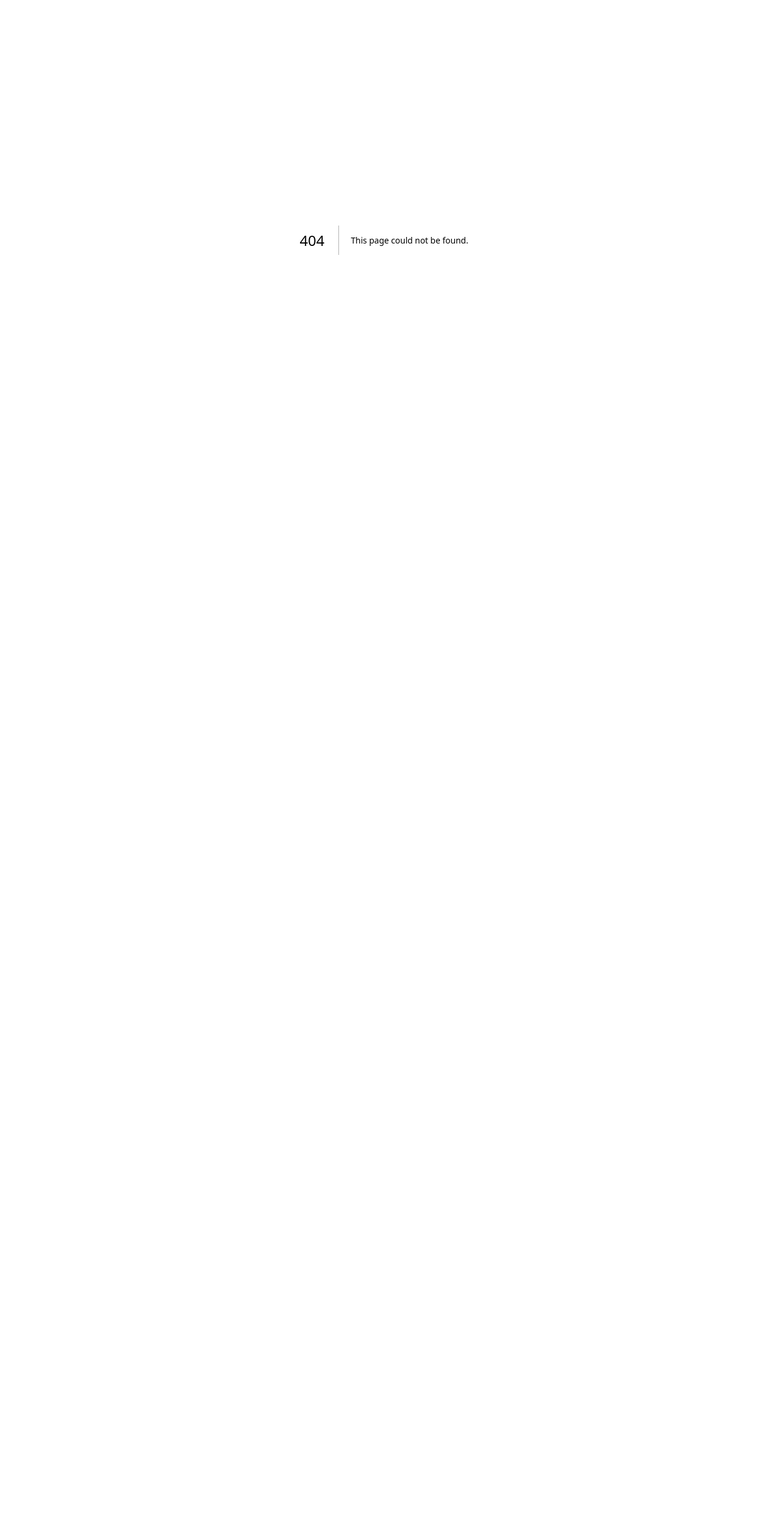
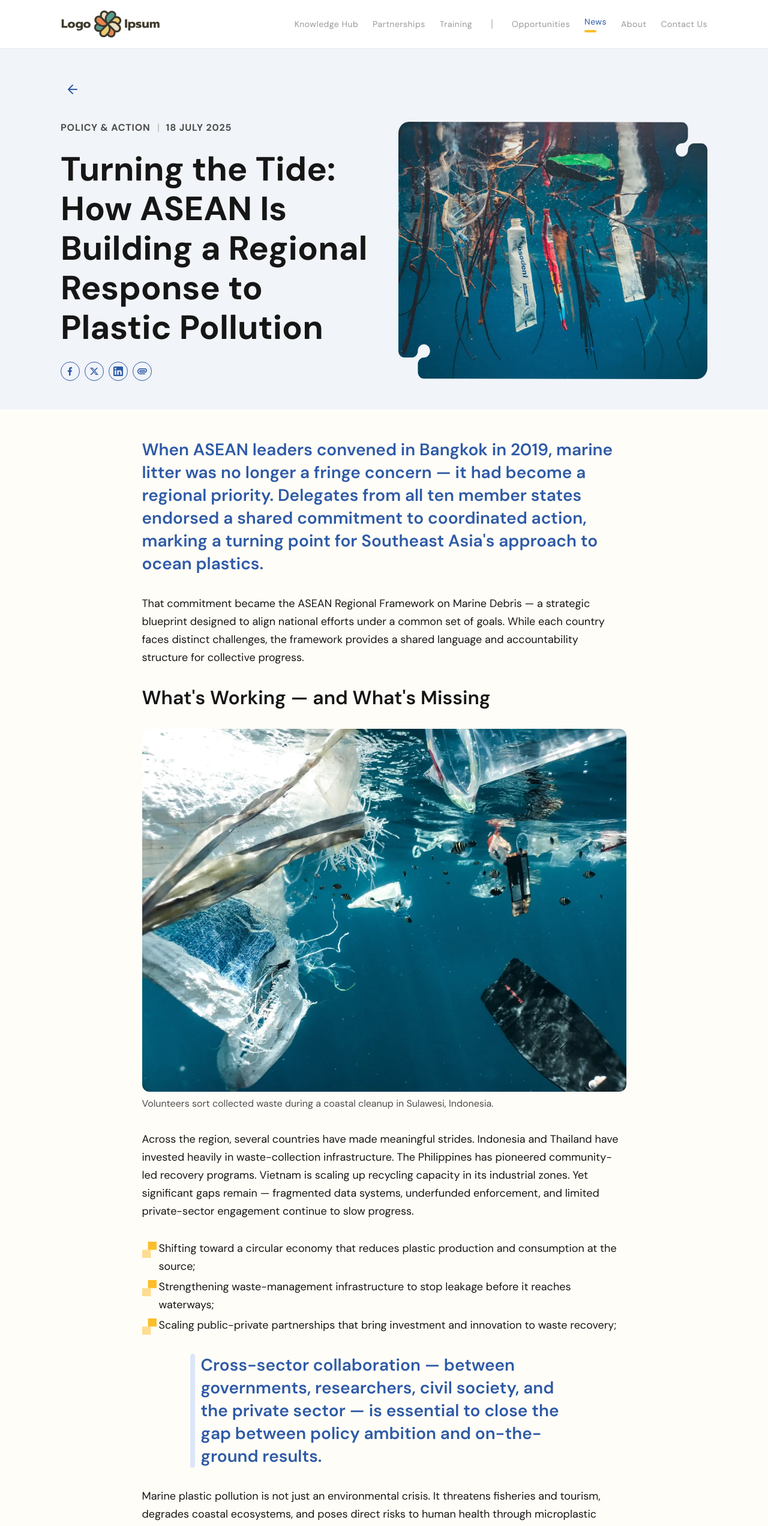
Before and after one commit to andikaflying/asean-plastics, a Next.js app: page /news/turning-the-tide-asean-marine-plastic-response in a window 1280 px wide. Before the commit this address had no page. Shown: the top 2544 px of the page at 60% size. Before the commit the page ends 800 px from the top, so only its background shows below. Built offline with nearby package versions, Linux system fonts and the light colour scheme.

Commit message:
feat: create news page

```diff
--- /dev/null
+++ b/src/app/(site)/news/[slug]/page.tsx
@@ -0,0 +1,49 @@
+import type { Metadata } from 'next';
+import { notFound } from 'next/navigation';
+import { getQueryClient } from '@/lib/query-client';
+import { NEWS_KEYS } from '@/constants/query-keys';
+import { fetchNewsArticle } from '@/services/news';
+import { NewsArticleView } from '@/components/features/news/NewsArticleView';
+
+type NewsDetailPageProps = {
+  params: Promise<{ slug: string }>;
+};
+
+export async function generateMetadata({ params }: NewsDetailPageProps): Promise<Metadata> {
+  const { slug } = await params;
+
+  try {
+    const article = await fetchNewsArticle(slug);
+
+    return {
+      title: `${article.title}`,
+      description: article.excerpt,
+      openGraph: {
+        title: article.title,
+        description: article.excerpt,
+        images: [{ url: article.image.src }],
+        type: 'article',
+        publishedTime: article.publishedAt,
+      },
+    };
+  } catch {
+    return { title: 'News | ASEAN Plastics Knowledge Platform' };
+  }
+}
+
+export default async function NewsDetailPage({ params }: NewsDetailPageProps) {
+  const { slug } = await params;
+  const queryClient = getQueryClient();
+
+  try {
+    const article = await fetchNewsArticle(slug);
+    queryClient.setQueryData(NEWS_KEYS.detail(slug), article);
+  } catch (error) {
+    if (error instanceof Error) {
+      notFound();
+    }
+    throw error;
+  }
+
+  return <NewsArticleView slug={slug} />;
+}
--- /dev/null
+++ b/src/components/common/design-system/ErrorState.tsx
@@ -0,0 +1,40 @@
+import { Typography } from './Typography';
+import { Button } from './Button';
+import { cn } from '@/utils/cn';
+
+type ErrorStateProps = {
+  title?: string;
+  message?: string;
+  onRetry?: () => void;
+  className?: string;
+};
+
+export function ErrorState({
+  title = 'Something went wrong',
+  message = 'We could not load this content. Please try again.',
+  onRetry,
+  className,
+}: ErrorStateProps) {
+  return (
+    <div
+      role="alert"
+      aria-live="assertive"
+      className={cn(
+        'border-grey-200 flex flex-col items-center gap-4 rounded-xl border bg-white px-8 py-12 text-center',
+        className,
+      )}
+    >
+      <Typography as="p" size="lg" weight="semibold">
+        {title}
+      </Typography>
+      <Typography as="p" size="base" color="muted">
+        {message}
+      </Typography>
+      {onRetry && (
+        <Button type="button" variant="primary" onClick={onRetry}>
+          Try again
+        </Button>
+      )}
+    </div>
+  );
+}
--- /dev/null
+++ b/src/components/features/news/NewsArticleBody.tsx
@@ -0,0 +1,96 @@
+import Image from 'next/image';
+import { Typography } from '@/components/common/design-system/Typography';
+import type { NewsBodyBlock } from '@/types/news';
+
+function ArticleBlock({ block }: { block: NewsBodyBlock }) {
+  switch (block.type) {
+    case 'lede':
+      return (
+        <Typography as="p" size="xl" weight="semibold" className="text-blue-500">
+          {block.text}
+        </Typography>
+      );
+
+    case 'heading':
+      return (
+        <Typography as="h2" size="2xl">
+          {block.text}
+        </Typography>
+      );
+
+    case 'paragraph':
+      return (
+        <Typography as="p" size="md">
+          {block.text}
+        </Typography>
+      );
+
+    case 'list':
+      return (
+        <ul className="flex flex-col gap-1">
+          {block.items.map((item) => (
+            <li key={item} className="flex items-start gap-1">
+              <Image
+                src="/icons/bullet.svg"
+                alt=""
+                width={24}
+                height={30}
+                aria-hidden="true"
+                className="mt-1 shrink-0"
+              />
+              <Typography as="span" size="md" className="flex-1">
+                {item}
+              </Typography>
+            </li>
+          ))}
+        </ul>
+      );
+
+    case 'quote':
+      return (
+        <blockquote className="flex items-stretch gap-2.5 px-0 sm:px-20">
+          <span aria-hidden="true" className="w-2 shrink-0 rounded-full bg-blue-100" />
+          <Typography as="p" size="xl" weight="semibold" className="flex-1 text-blue-500">
+            {block.text}
+          </Typography>
+        </blockquote>
+      );
+
+    case 'figure':
+      return (
+        <figure className="flex flex-col gap-2">
+          <div
+            className="relative w-full overflow-hidden rounded-xl bg-white"
+            style={{ aspectRatio: `${block.width} / ${block.height}` }}
+          >
+            <Image
+              src={block.src}
+              alt={block.alt}
+              fill
+              sizes="(min-width: 1024px) 50.4375rem, 100vw"
+              className="object-cover"
+              loading="lazy"
+            />
+          </div>
+          {block.caption && (
+            <Typography as="figcaption" size="base" color="muted">
+              {block.caption}
+            </Typography>
+          )}
+        </figure>
+      );
+
+    default:
+      return null;
+  }
+}
+
+export function NewsArticleBody({ blocks }: { blocks: NewsBodyBlock[] }) {
+  return (
+    <div className="flex flex-col gap-8">
+      {blocks.map((block, index) => (
+        <ArticleBlock key={`${index}-${block.type}`} block={block} />
+      ))}
+    </div>
+  );
+}
--- /dev/null
+++ b/src/components/features/news/NewsArticleView.tsx
@@ -0,0 +1,44 @@
+'use client';
+
+import { useNewsArticle } from '@/hooks/useNewsArticle';
+import { Container } from '@/components/layout/Container';
+import { Breadcrumbs } from '@/components/common/design-system/Breadcrumbs';
+import { ErrorState } from '@/components/common/design-system/ErrorState';
+import { NewsHero } from './NewsHero';
+import { NewsArticleBody } from './NewsArticleBody';
+import { CircularProgress } from '@/components/common/design-system/CircularProgress';
+
+export function NewsArticleView({ slug }: { slug: string }) {
+  const { data: article, isPending, isError, refetch } = useNewsArticle(slug);
+
+  if (isPending) {
+    return <CircularProgress />;
+  }
+
+  if (isError) {
+    return (
+      <Container className="py-12">
+        <ErrorState onRetry={() => refetch()} />
+      </Container>
+    );
+  }
+
+  return (
+    <article>
+      <NewsHero article={article} />
+      <Container className="py-8 lg:py-12">
+        <Breadcrumbs
+          className="sr-only"
+          items={[
+            { label: 'Home', href: '/' },
+            { label: 'News', href: '/news' },
+            { label: article.title },
+          ]}
+        />
+        <div className="mx-auto max-w-[50.4375rem]">
+          <NewsArticleBody blocks={article.body} />
+        </div>
+      </Container>
+    </article>
+  );
+}
--- /dev/null
+++ b/src/components/features/news/NewsHero.tsx
@@ -0,0 +1,79 @@
+import Image from 'next/image';
+import { Container } from '@/components/layout/Container';
+import { Typography } from '@/components/common/design-system/Typography';
+import { ShareButtons } from './ShareButtons';
+import type { NewsArticle } from '@/types/news';
+import { BackButton } from '@/components/common/BackButton';
+
+function formatDate(isoDate: string) {
+  return new Date(isoDate).toLocaleDateString('en-GB', {
+    day: 'numeric',
+    month: 'long',
+    year: 'numeric',
+  });
+}
+
+export function NewsHero({ article }: { article: NewsArticle }) {
+  return (
+    <div className="bg-blue-100/40">
+      <Container className="flex flex-col gap-8 py-8 lg:py-12">
+        <BackButton href="/news" ariaLabel="Back To News" />
+
+        <div className="grid items-center gap-8 lg:grid-cols-2 lg:gap-12">
+          <div className="order-2 flex flex-col items-start gap-6 lg:order-1">
+            <div className="flex items-center gap-3">
+              <Typography
+                as="span"
+                size="base"
+                weight="bold"
+                color="muted"
+                className="tracking-[0.05em] uppercase"
+              >
+                {article.category}
+              </Typography>
+              <span aria-hidden="true" className="bg-grey-500/50 h-3.5 w-0.5 rounded-full" />
+              <Typography
+                as="span"
+                size="base"
+                weight="bold"
+                color="muted"
+                className="tracking-[0.05em] uppercase"
+              >
+                {formatDate(article.publishedAt)}
+              </Typography>
+            </div>
+
+            <Typography as="h1" size="4xl">
+              {article.title}
+            </Typography>
+
+            <ShareButtons title={article.title} />
+          </div>
+
+          <div className="order-1 aspect-[6/5] w-full max-w-[41rem] lg:order-2 lg:justify-self-end">
+            <div
+              className="relative size-full"
+              style={{
+                maskImage: 'url(/icons/hero-mask.svg)',
+                WebkitMaskImage: 'url(/icons/hero-mask.svg)',
+                maskSize: '100% 100%',
+                WebkitMaskSize: '100% 100%',
+                maskRepeat: 'no-repeat',
+                WebkitMaskRepeat: 'no-repeat',
+              }}
+            >
+              <Image
+                src={article.image.src}
+                alt={article.image.alt}
+                fill
+                sizes="(min-width: 1024px) 41rem, 100vw"
+                className="object-cover"
+                priority
+              />
+            </div>
+          </div>
+        </div>
+      </Container>
+    </div>
+  );
+}
```
